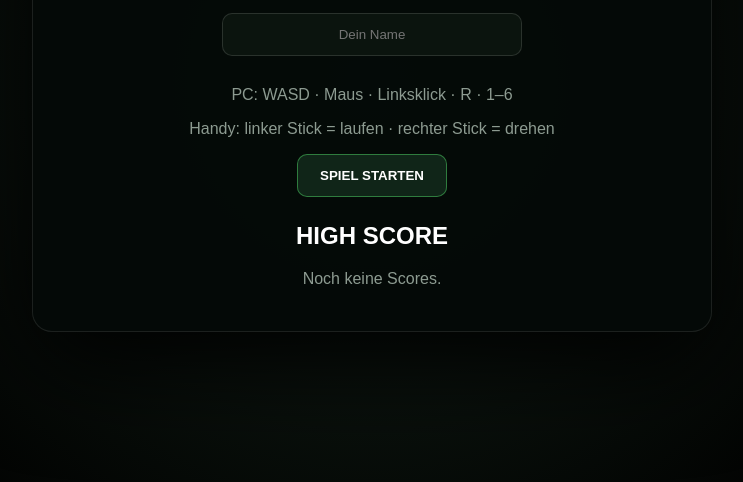
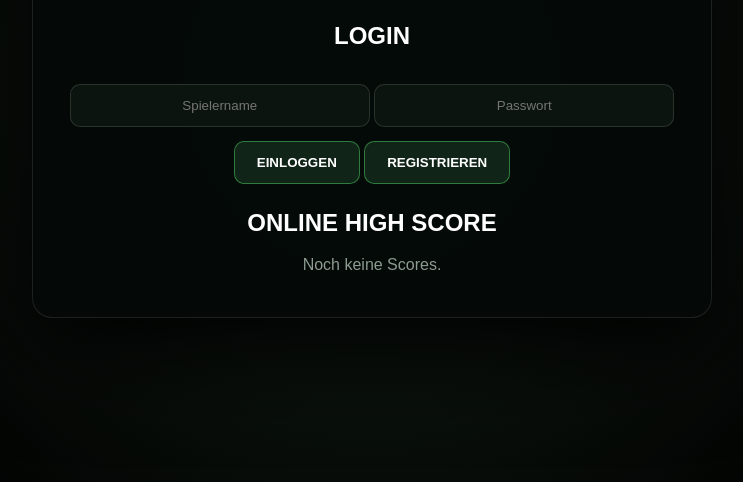
Before and after one commit to ZombieRush3D/zombie-rush-mobile, a website: page index.html in a window 1280 px wide. Shown: the part 318-800 px from the top of the page, without its empty margins (268-1011 px from the left). Drawn offline with Linux system fonts and the light colour scheme; animation ran at ten frames a second.

Commit message:
Aktualisieren von index.html

```diff
--- a/index.html
+++ b/index.html
@@ -84,16 +84,67 @@ input{width:min(300px,100%);padding:13px;margin:14px 0;border:1px solid #ffffff2
 </div>  <canvas id="miniMap" width="220" height="220"></canvas>
 
 <section id="start" class="screen">
-<div class="card">
-<h1>ZOMBIE<span>RUSH</span></h1>
-<p class="muted">3D NIGHT SURVIVAL</p>
-<input id="playerName" maxlength="16" placeholder="Dein Name">
-<p class="muted">PC: WASD · Maus · Linksklick · R · 1–6</p>
-<p class="muted">Handy: linker Stick = laufen · rechter Stick = drehen</p>
-<button id="startButton">SPIEL STARTEN</button>
-<h2>HIGH SCORE</h2>
-<div id="leaders"></div>
-</div>
+  <div class="card">
+
+    <h1>ZOMBIE<span>RUSH</span></h1>
+    <p class="muted">3D NIGHT SURVIVAL</p>
+
+    <div id="loginBox">
+
+      <h2>LOGIN</h2>
+
+      <input
+        id="loginName"
+        maxlength="16"
+        placeholder="Spielername"
+        autocomplete="username"
+      >
+
+      <input
+        id="loginPassword"
+        type="password"
+        placeholder="Passwort"
+        autocomplete="current-password"
+      >
+
+      <br>
+
+      <button id="loginButton">
+        EINLOGGEN
+      </button>
+
+      <button id="registerButton">
+        REGISTRIEREN
+      </button>
+
+      <p id="loginMessage" class="muted"></p>
+
+    </div>
+
+    <div id="loggedInBox" class="hidden">
+
+      <h2>WILLKOMMEN</h2>
+
+      <p>
+        Spieler:
+        <b id="loggedInName"></b>
+      </p>
+
+      <button id="startButton">
+        SPIEL STARTEN
+      </button>
+
+    </div>
+
+    <h2>ONLINE HIGH SCORE</h2>
+
+    <div id="leaders">
+      <p class="muted">
+        Lade Rangliste...
+      </p>
+    </div>
+
+  </div>
 </section>  <section id="shopScreen" class="screen hidden">
 <div class="card">
 <h2>ARMORY</h2>
```
